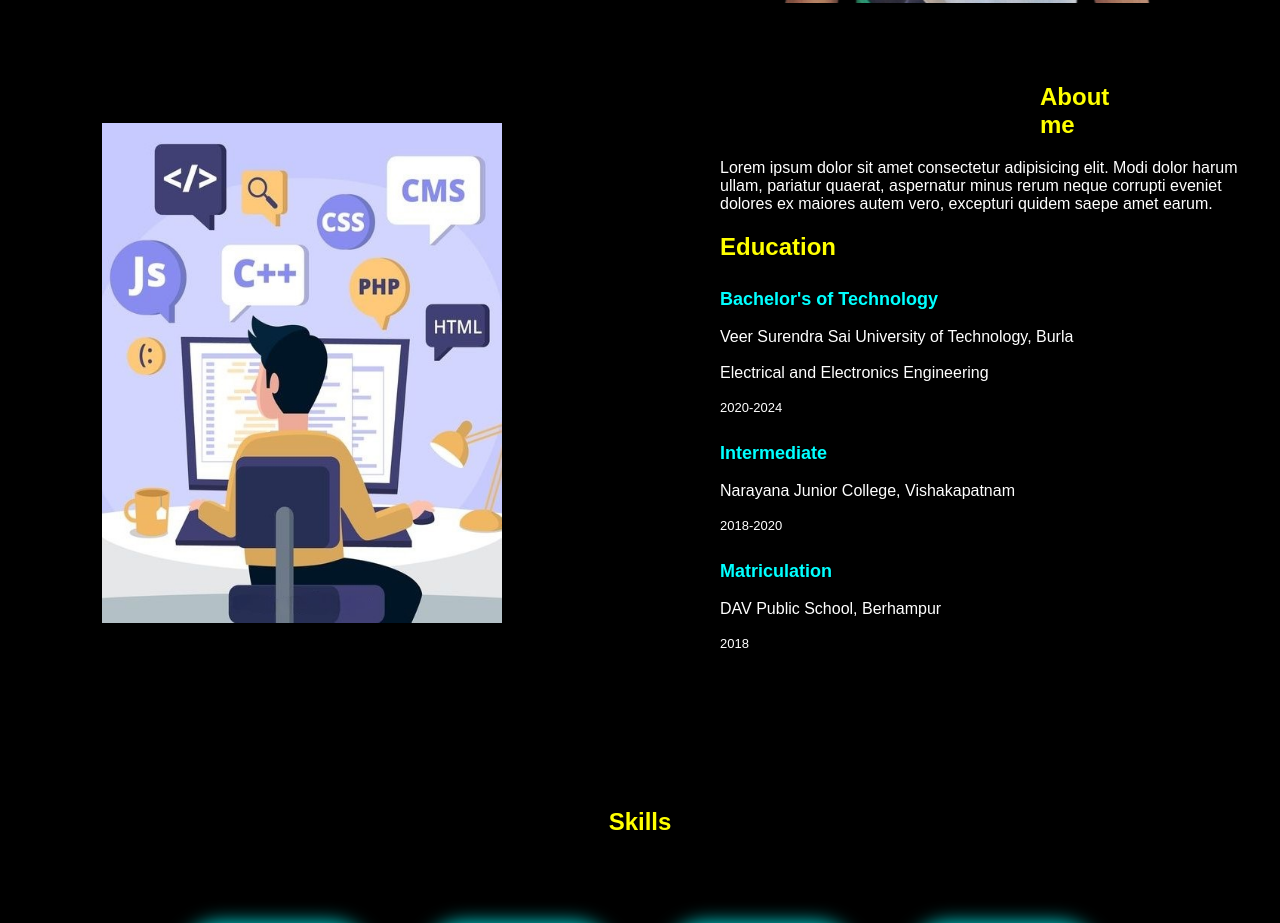
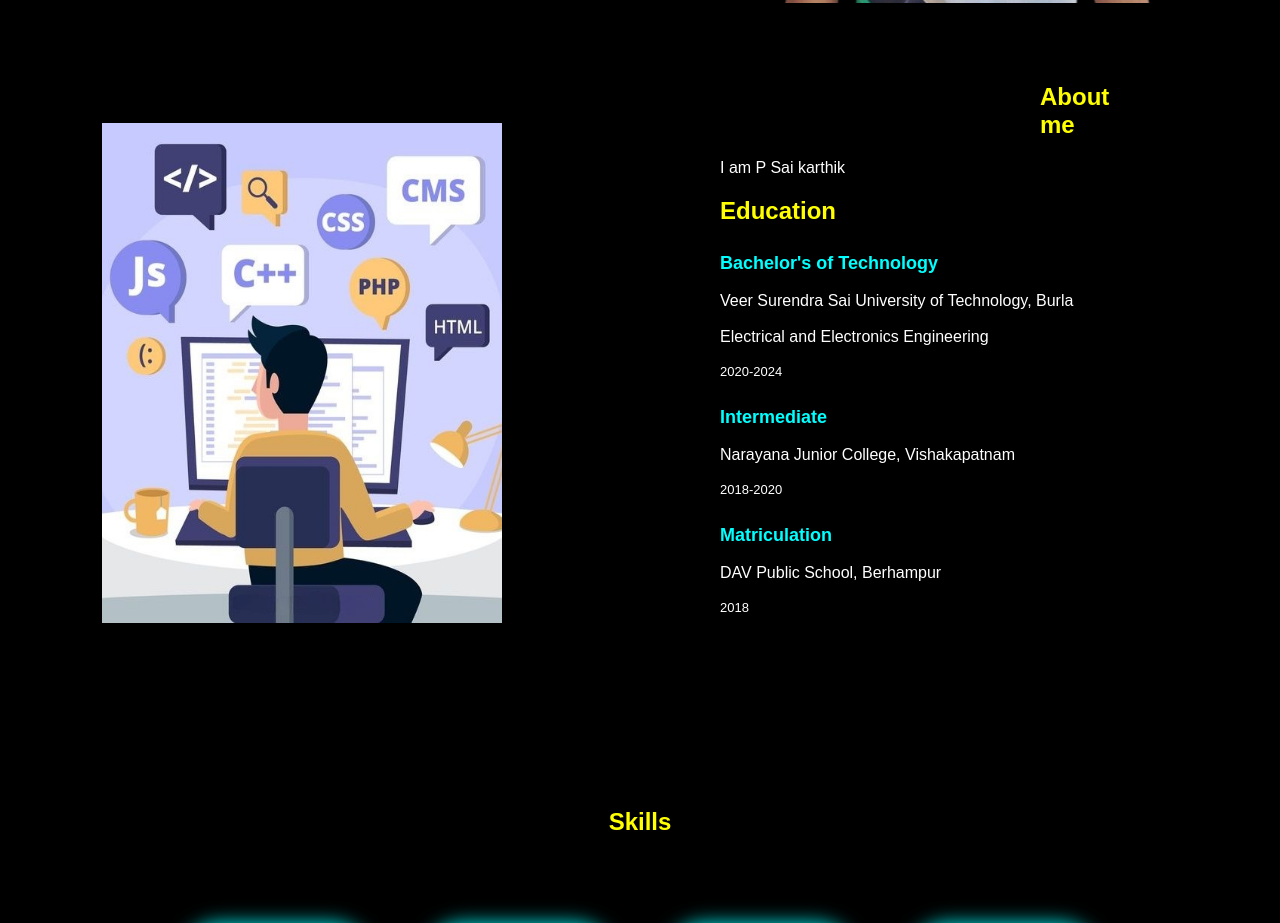
Before and after one commit to SaiKarthik1235/myportfolio, a plain HTML site: page index.html in a window 1280 px wide. Shown: the part 797-1720 px from the top of the page. Drawn offline with Linux system fonts and the light colour scheme.

Commit message:
commit changes 11

```diff
--- a/index.html
+++ b/index.html
@@ -41,9 +41,7 @@
         <img src="Picsart_23-08-09_00-35-26-999.jpg" alt="banner" class="baneri">
         <div class="aboutt">
           <h1>About me</h1>
-          <p class="aboutmee">Lorem ipsum dolor sit amet consectetur adipisicing elit. Modi dolor harum ullam, pariatur
-            quaerat, aspernatur minus rerum neque corrupti eveniet dolores ex maiores autem vero, excepturi quidem saepe
-            amet earum.</p>
+          <p class="aboutmee">I am P Sai karthik </p>
           <div class="study">
             <h2>Education</h2><br>
             <p class="course">Bachelor's of Technology</p><br>
```
